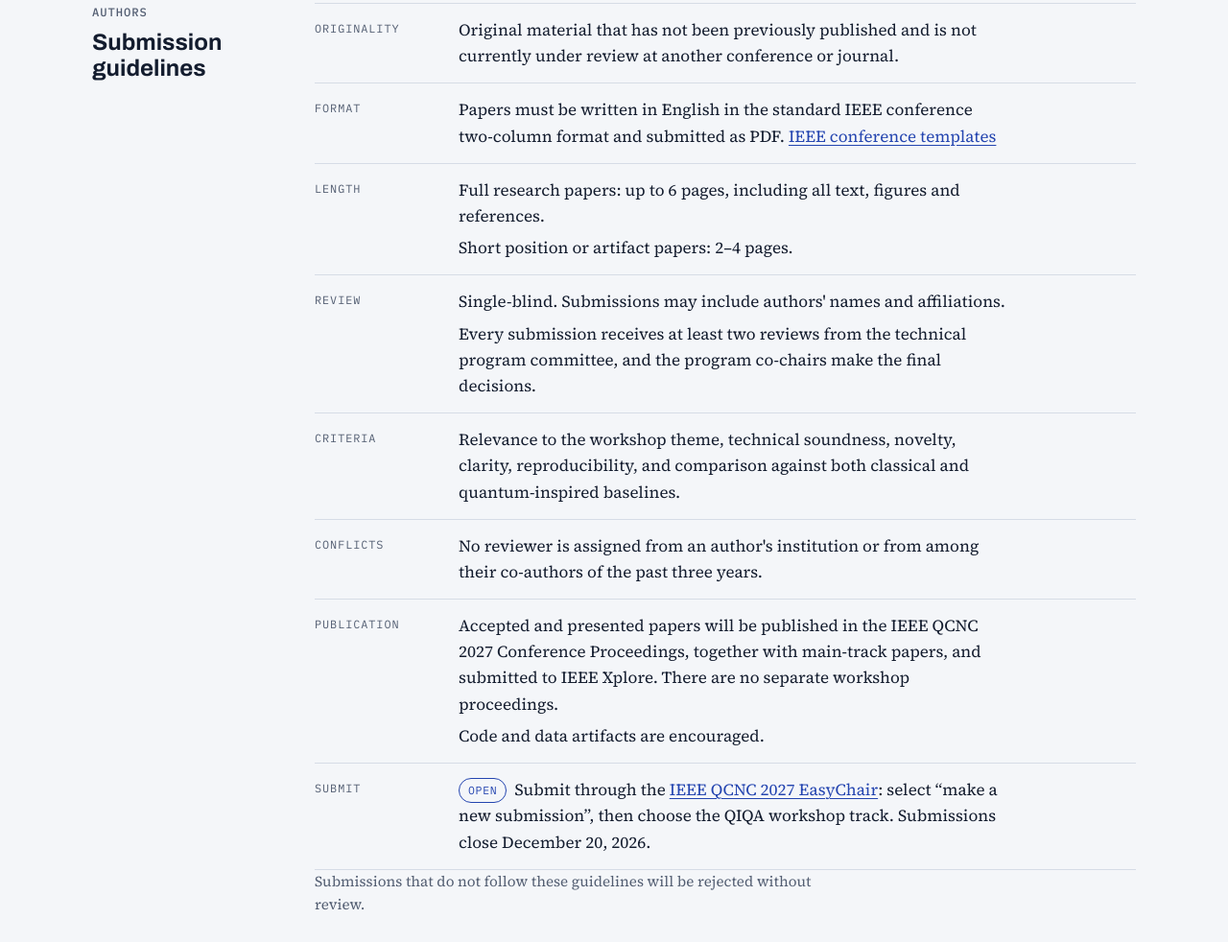
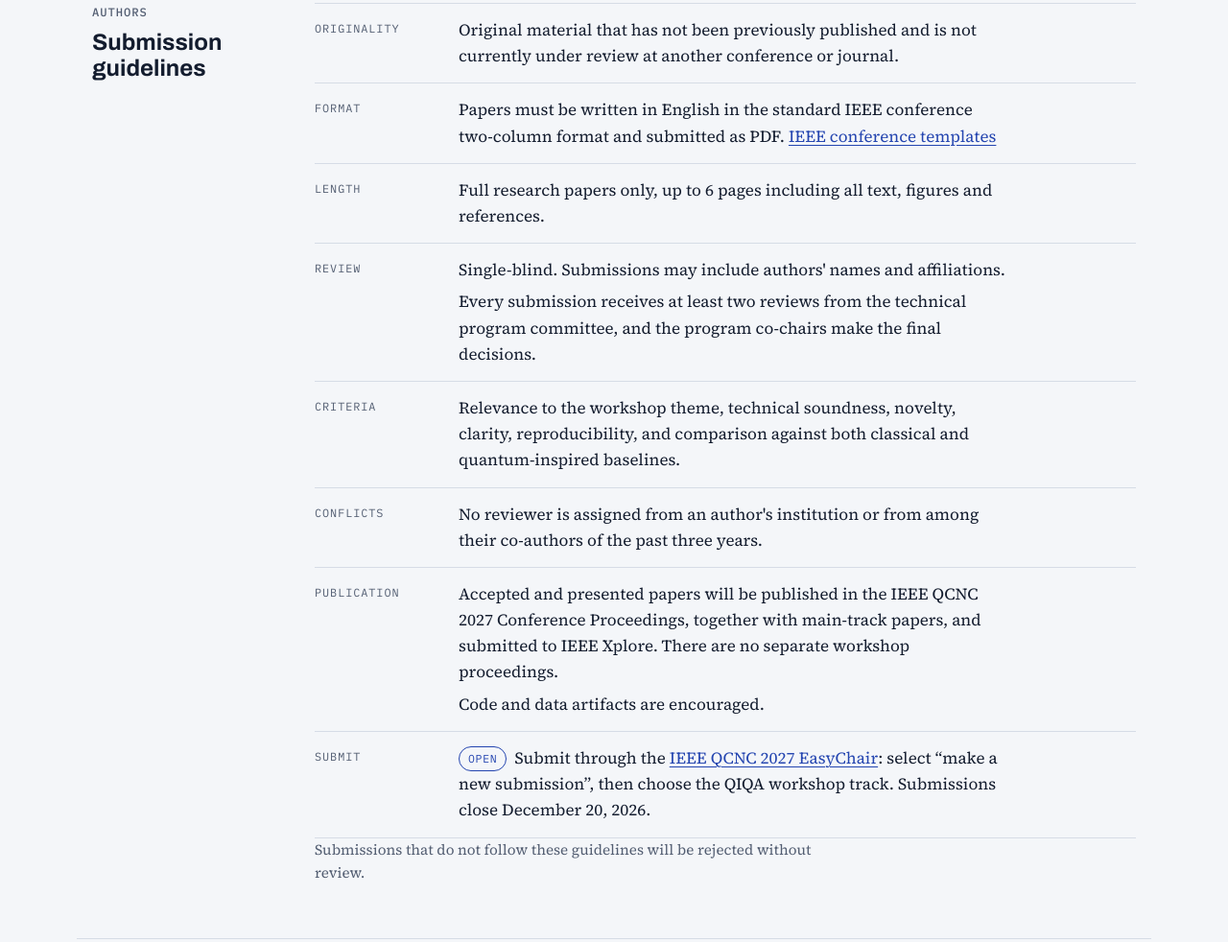
Before and after one commit to qiqa-workshop/qiqa-workshop.github.io, a plain HTML site: page index.html in a window 1280 px wide. Shown: the part 2713-3695 px from the top of the page at 96% size. Drawn offline with Linux system fonts and the light colour scheme.

Commit message:
Add files via upload

```diff
--- a/index.html
+++ b/index.html
@@ -361,7 +361,7 @@ footer { border-top: 1px solid var(--line); }
         <dt>Format</dt>
         <dd><p>Papers must be written in English in the standard IEEE conference two-column format and submitted as PDF. <a href="https://www.ieee.org/conferences/publishing/templates.html" target="_blank" rel="noopener">IEEE conference templates</a></p></dd>
         <dt>Length</dt>
-        <dd><p>Full research papers: up to 6 pages, including all text, figures and references.</p><p>Short position or artifact papers: 2–4 pages.</p></dd>
+        <dd><p>Full research papers only, up to 6 pages including all text, figures and references.</p></dd>
         <dt>Review</dt>
         <dd><p>Single-blind. Submissions may include authors' names and affiliations.</p><p>Every submission receives at least two reviews from the technical program committee, and the program co-chairs make the final decisions.</p></dd>
         <dt>Criteria</dt>
```
